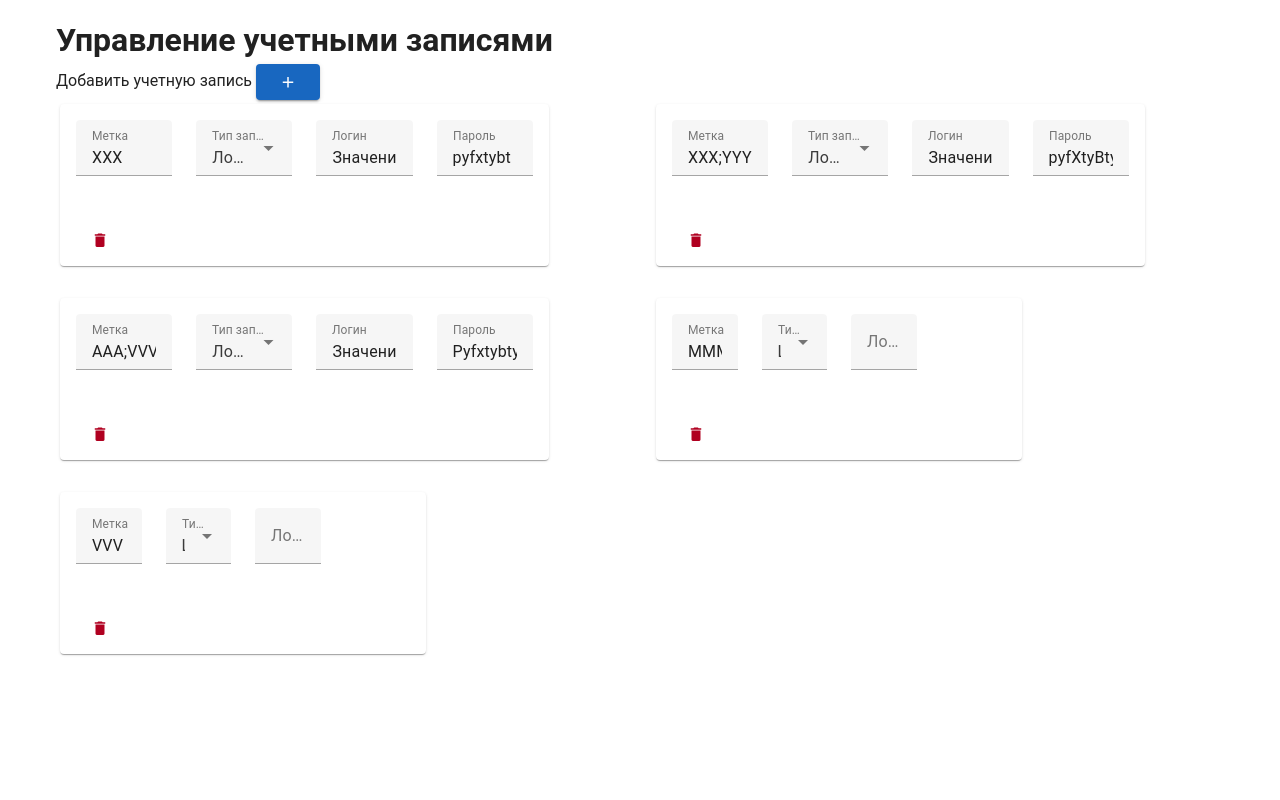
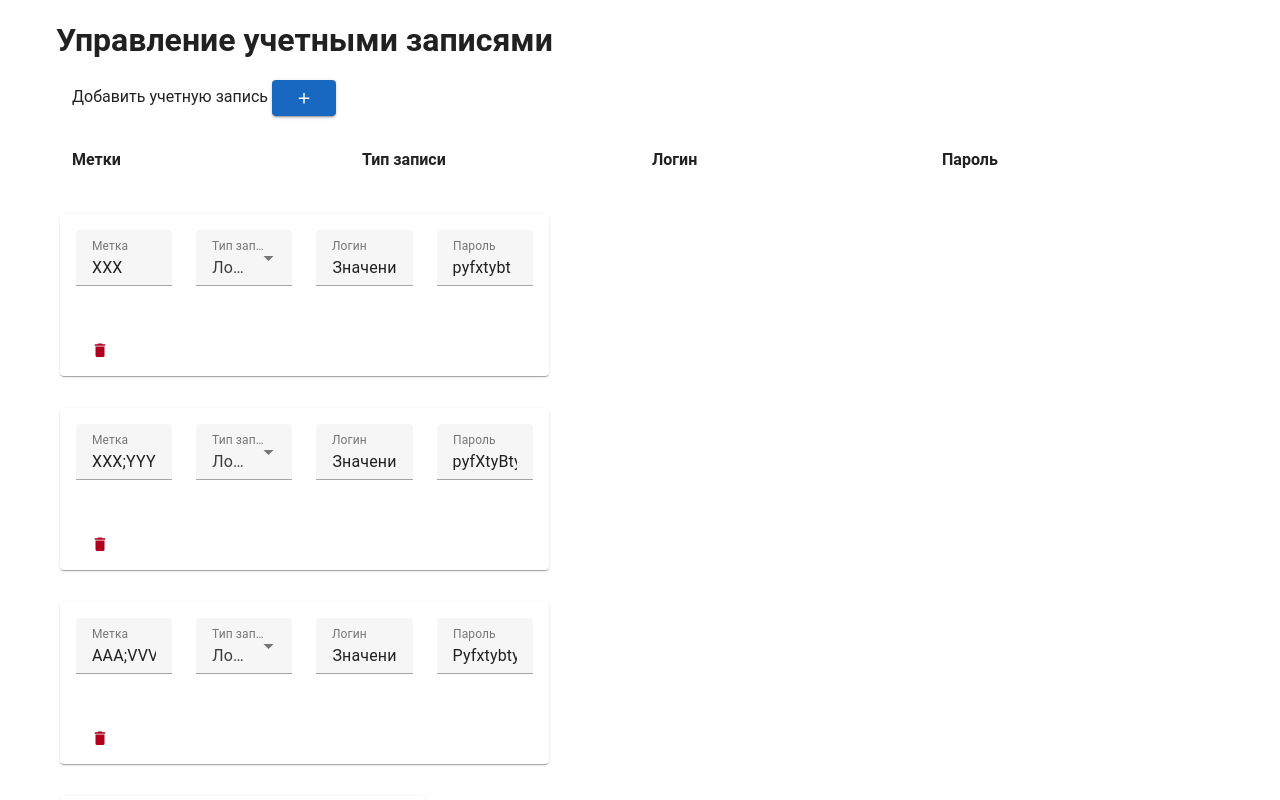
Before and after one commit to 7Hunter7/Accounts-management, a Vue app: page / in a window 1280 px wide. Shown: the top 800 px of the page. Built offline with nearby package versions, Linux system fonts and the light colour scheme.

Commit message:
Updated component 'AccountForm' - Updated styles

```diff
--- a/src/components/AccountForm.vue
+++ b/src/components/AccountForm.vue
@@ -1,15 +1,27 @@
 <template>
   <v-container>
     <h1>Управление учетными записями</h1>
-    <span>Добавить учетную запись </span>
-    <v-btn color="primary" @click="addAccount">
-      <v-icon icon="mdi-plus"></v-icon>
-    </v-btn>
+    <v-container>
+      <span>Добавить учетную запись </span>
+      <v-btn color="primary" @click="addAccount">
+        <v-icon icon="mdi-plus"></v-icon>
+      </v-btn>
+    </v-container>
+
+    <!-- Общий заголовок -->
+    <v-container>
+      <v-row class="account-header">
+        <v-col cols="3">Метки</v-col>
+        <v-col cols="3">Тип записи</v-col>
+        <v-col cols="3">Логин</v-col>
+        <v-col cols="3">Пароль</v-col>
+      </v-row>
+    </v-container>
 
     <v-row v-if="accounts.length > 0">
       <v-col
         cols="12"
-        md="6"
+        md="12"
         v-for="(account, index) in accounts"
         :key="account.id"
       >
@@ -70,3 +82,10 @@ const deleteAccount = (index: number) => {
   store.deleteAccount(idToDelete);
 };
 </script>
+
+<style scoped>
+.account-header {
+  font-weight: bold;
+  margin-bottom: 10px;
+}
+</style>
```
